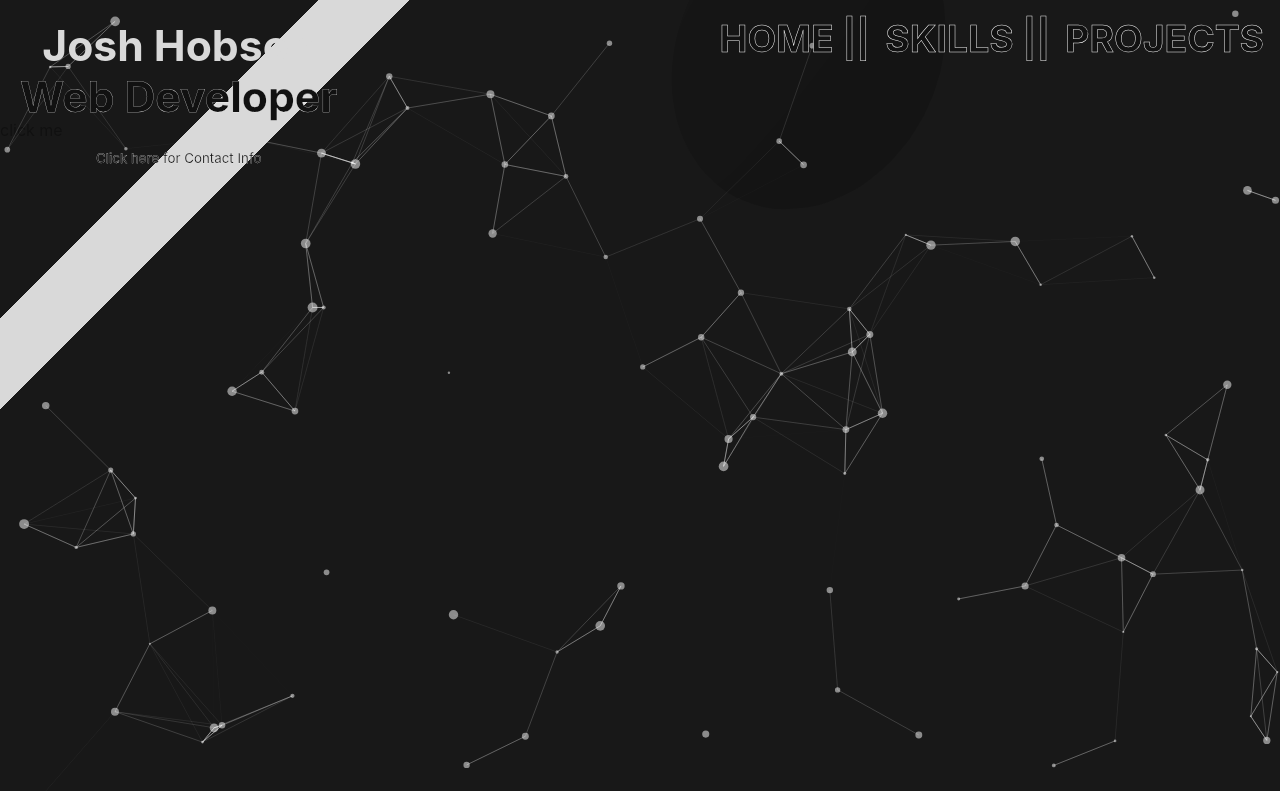
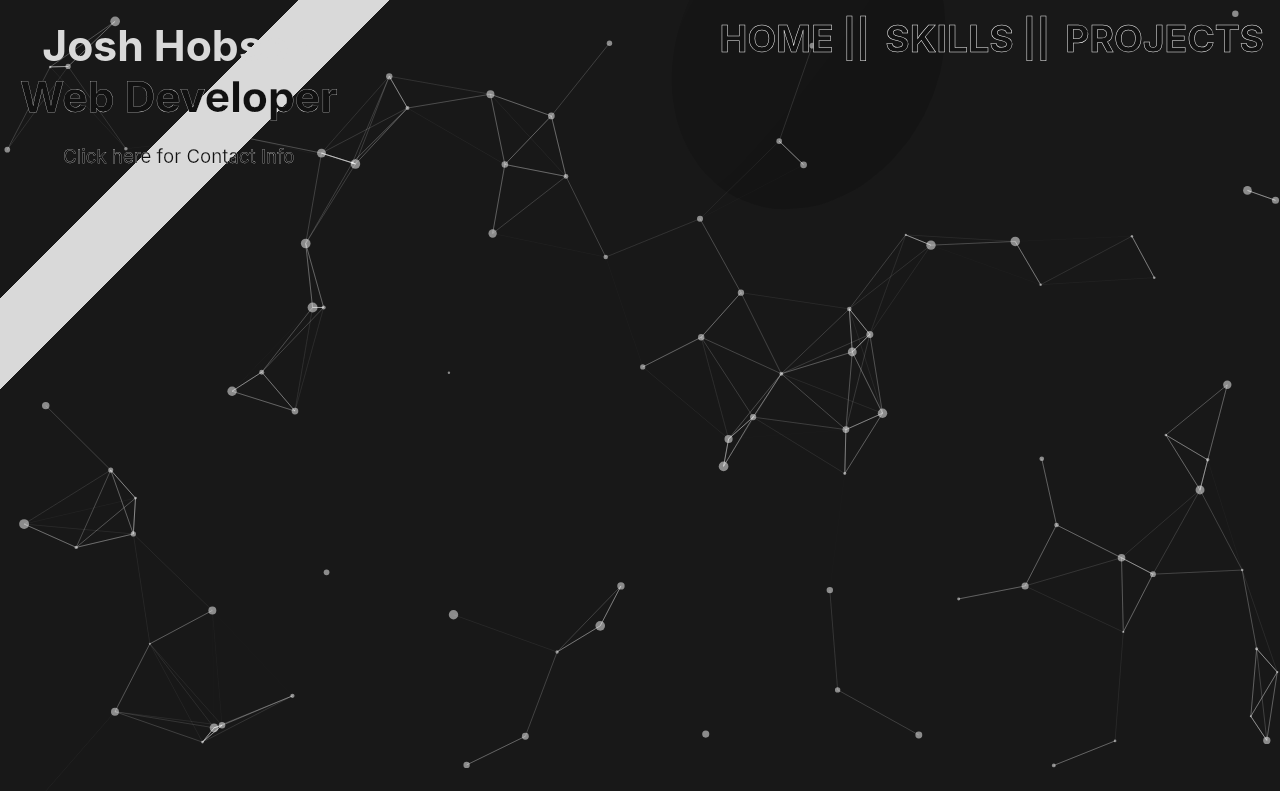
Before and after one commit to joshhobson95/joshhobson95.github.io, a React (Create React App) app: page / in a window 1280 px wide. Shown: the top 791 px of the page. Built offline with nearby package versions, Linux system fonts and the light colour scheme.

Commit message:
small adjustment

```diff
--- a/src/components/Home/Home.css
+++ b/src/components/Home/Home.css
@@ -30,7 +30,7 @@ overflow: hidden;
     animation: pulse 2s infinite;
 }
 .clickhere{
-    font-size: 10pt;
+    font-size: 14pt;
 }
 
 
--- a/src/components/Home/Home.js
+++ b/src/components/Home/Home.js
@@ -53,7 +53,7 @@ function Home() {
         </div>
 
 </div>
-<span>click me</span>
+
 <div className="white_square" onClick={toggleModalVisibility}>
   <p className='x'>x</p>
 </div>
```
